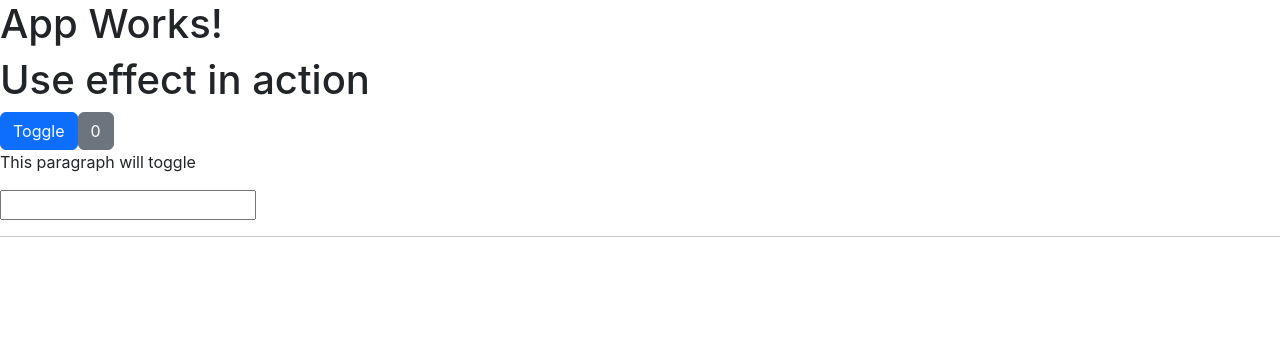
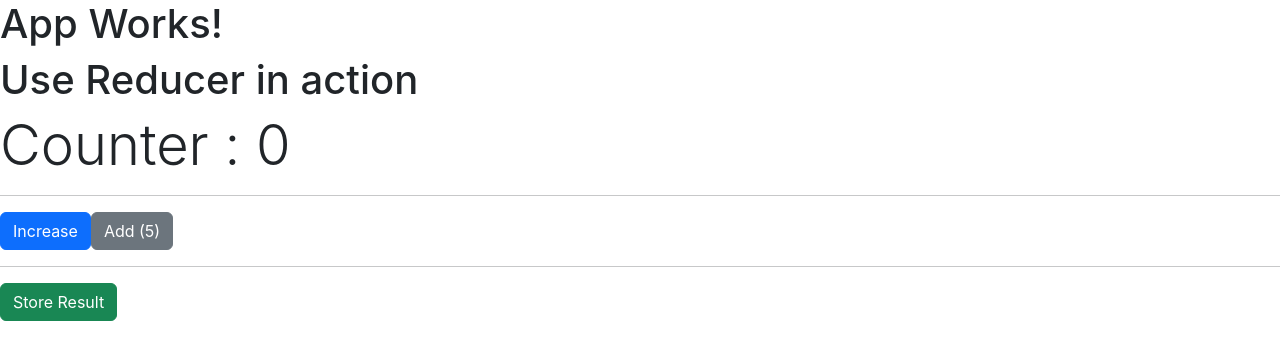
Before and after one commit to synergy2411/jun-24-react, a React (Create React App) app: page / in a window 1280 px wide. Shown: the top 360 px of the page. Built offline with nearby package versions, Linux system fonts and the light colour scheme.

Commit message:
use reducer added

```diff
--- a/src/App.jsx
+++ b/src/App.jsx
@@ -1,7 +1,4 @@
-import { useState } from "react";
-import ClassBased from "./Components/Playground/ClassBased";
-import UserLogin from "./Components/Playground/UserLogin";
-import UseEffectDemo from "./Components/Playground/UseEffectDemo";
+import UseReducerDemo from "./Components/Playground/UseReducerDemo";
 
 function App() {
   // const [show, setShow] = useState(true);
@@ -10,7 +7,8 @@ function App() {
     <div>
       <h1>App Works!</h1>
 
-      <UseEffectDemo />
+      <UseReducerDemo />
+      {/* <UseEffectDemo /> */}
       {/* <UserLogin /> */}
 
       {/* <button onClick={() => setShow(!show)} className="btn btn-secondary">
--- a/src/Components/Playground/UseEffectDemo.jsx
+++ b/src/Components/Playground/UseEffectDemo.jsx
@@ -30,7 +30,9 @@ function UseEffectDemo() {
     const notifer = setTimeout(() => {
       fetchRepos();
     }, 1500);
-    return () => clearTimeout(notifer);
+    return () => {
+      clearTimeout(notifer);
+    };
   }, [query]);
 
   return (
--- /dev/null
+++ b/src/Components/Playground/UseReducerDemo.jsx
@@ -0,0 +1,63 @@
+import { useReducer } from "react";
+
+function reducer(state, action) {
+  if (action.type === "INCREMENT") {
+    return {
+      ...state,
+      counter: state.counter + 1,
+    };
+  } else if (action.type === "ADD_COUNTER") {
+    return {
+      ...state,
+      counter: state.counter + action.payload,
+    };
+  } else if (action.type === "STORE_RESULT") {
+    let doubleCounter = state.counter * 2;
+    return {
+      ...state,
+      result: [doubleCounter, ...state.result],
+    };
+  }
+  return state;
+}
+
+function UseReducerDemo() {
+  const [state, dispatch] = useReducer(reducer, { counter: 0, result: [] });
+
+  return (
+    <>
+      <h1>Use Reducer in action</h1>
+      <p className="display-4">Counter : {state.counter}</p>
+      <hr />
+
+      <button
+        className="btn btn-primary"
+        onClick={() => dispatch({ type: "INCREMENT" })}
+      >
+        Increase
+      </button>
+      <button
+        className="btn btn-secondary"
+        onClick={() => dispatch({ type: "ADD_COUNTER", payload: 5 })}
+      >
+        Add (5)
+      </button>
+
+      <hr />
+      <button
+        className="btn btn-success"
+        onClick={() => dispatch({ type: "STORE_RESULT" })}
+      >
+        Store Result
+      </button>
+
+      <ul>
+        {state.result.map((res, idx) => (
+          <li key={idx}>{res}</li>
+        ))}
+      </ul>
+    </>
+  );
+}
+
+export default UseReducerDemo;
```
